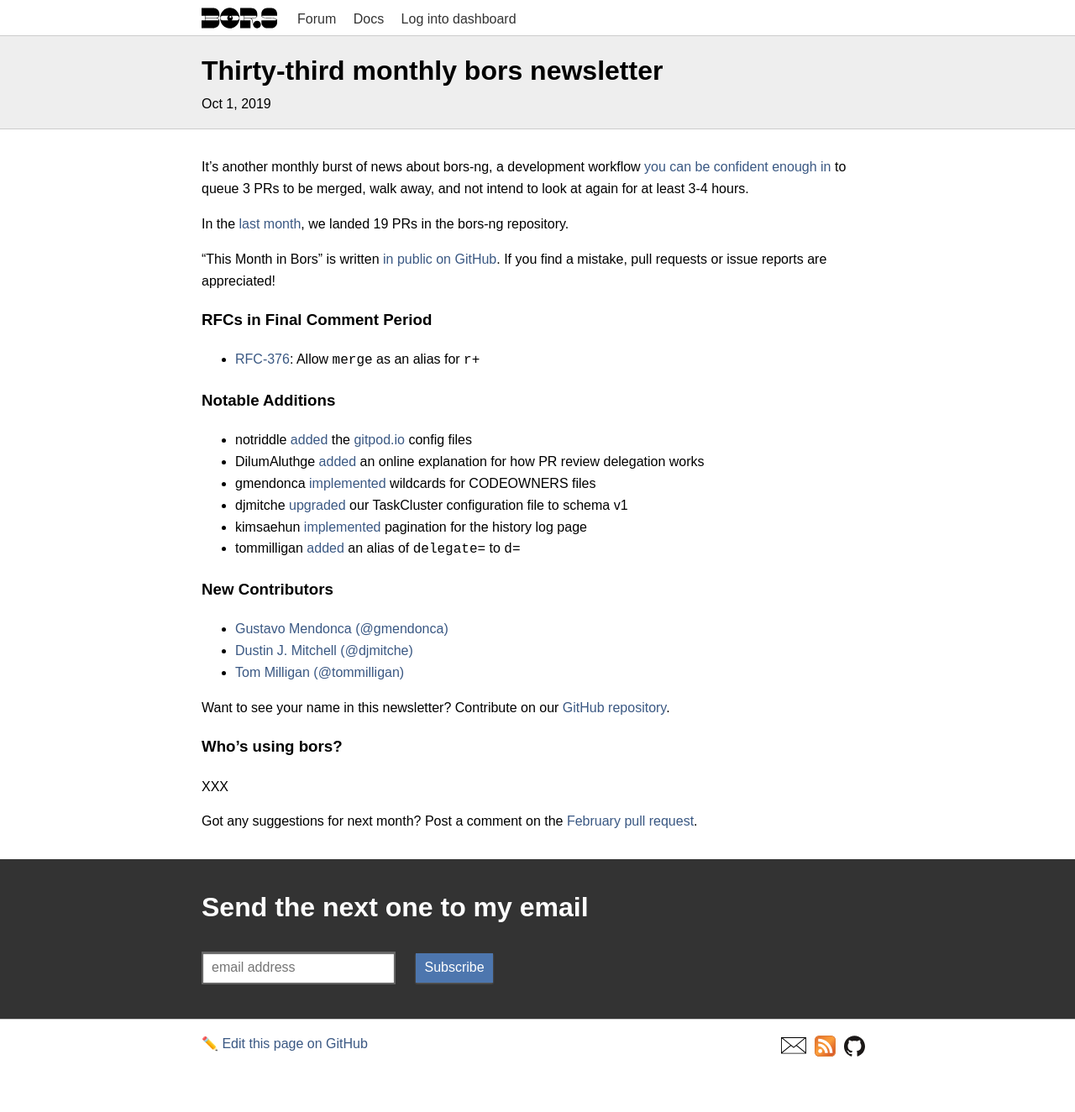
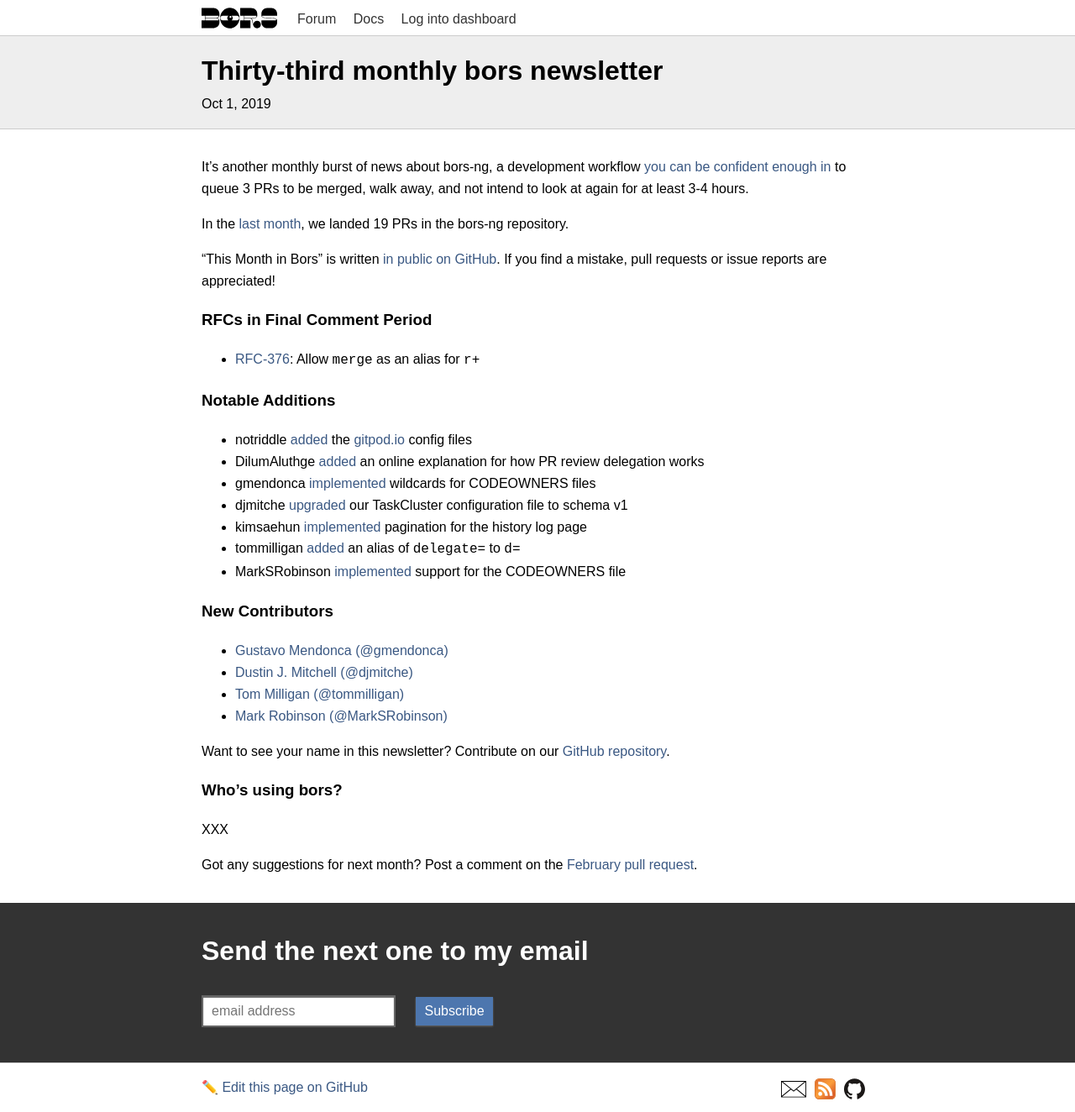
Before and after one commit to bors-ng/bors-ng.github.io, a Jekyll site: the page built from _posts/2019-10-01-tmib-33.md, in a window 1280 px wide. Shown: the whole page at 84% size. Built offline with Jekyll 4.4.1, drawn with Linux system fonts in a browser that asks for light colours; before the commit the page ends 1272 px from its top, so only the background shows below that.

Commit message:
Add bors-ng/bors-ng#725
Add @MarkSRobinson as a first-time contributor

```diff
--- a/_posts/2019-10-01-tmib-33.md
+++ b/_posts/2019-10-01-tmib-33.md
@@ -30,12 +30,15 @@
 * djmitche [upgraded](https://github.com/bors-ng/bors-ng/pull/749) our TaskCluster configuration file to schema v1
 * kimsaehun [implemented](https://github.com/bors-ng/bors-ng/pull/737) pagination for the history log page
 * tommilligan [added](https://github.com/bors-ng/bors-ng/pull/727) an alias of `delegate=` to `d=`
+* MarkSRobinson [implemented](https://github.com/bors-ng/bors-ng/pull/725) support for the CODEOWNERS file
+
 
 ### New Contributors
 
 * [Gustavo Mendonca (@gmendonca)](https://github.com/gmendonca)
 * [Dustin J. Mitchell (@djmitche)](https://github.com/djmitche)
 * [Tom Milligan (@tommilligan)](https://github.com/tommilligan)
+* [Mark Robinson (@MarkSRobinson)](https://github.com/MarkSRobinson)
 
 Want to see your name in this newsletter? Contribute on our [GitHub repository](https://github.com/bors-ng/bors-ng).
 
```
